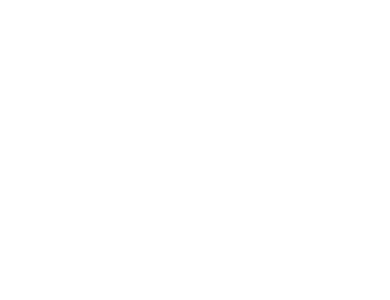
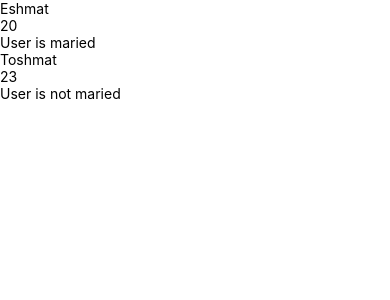
Before and after one commit to Asranov/react-native-mastery, a React Native app: screen /Home in a window 390 px wide. Shown: the top 300 px of the page. Built offline with nearby package versions, Linux system fonts and the light colour scheme.

Commit message:
user added

```diff
--- a/src/components/Users/User.tsx
+++ b/src/components/Users/User.tsx
@@ -1,13 +1,14 @@
 import React, { useState } from 'react'
+import { Text, View } from 'react-native'
 
 
 interface User {
   name: string,
   age: number,
-  isMaried?: boolean
+  isMaried?: boolean | undefined
 }
 const User = () => {
-  const [user, setUser] = useState<User[]>([
+  const [users, setUsers] = useState<User[]>([
     {
       name: "Eshmat",
       age: 20,
@@ -20,9 +21,25 @@
   ])
 
   return (
-    <>
-
-    </>
+    <View>
+      {users.map((user, index) => {
+        return (
+          <View key={index}>
+            <Text>{user.name}</Text>
+            <Text>{user.age}</Text>
+            {user.isMaried ? (
+              <>
+                <Text>User is maried</Text>
+              </>
+            ) : (
+              <>
+                <Text>User is not maried</Text>
+              </>
+            )}
+          </View>
+        )
+      })}
+    </View>
   )
 }
 
```
Also changed, not shown: src/components/ApiServices/CreateUser.tsx (deleted, +0 -48 lines).
